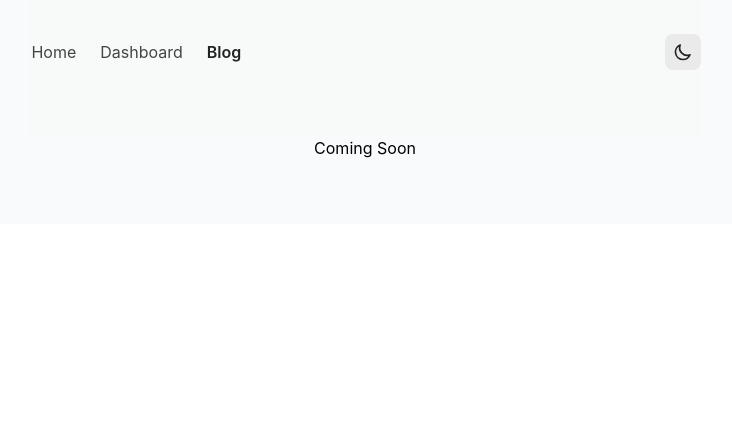
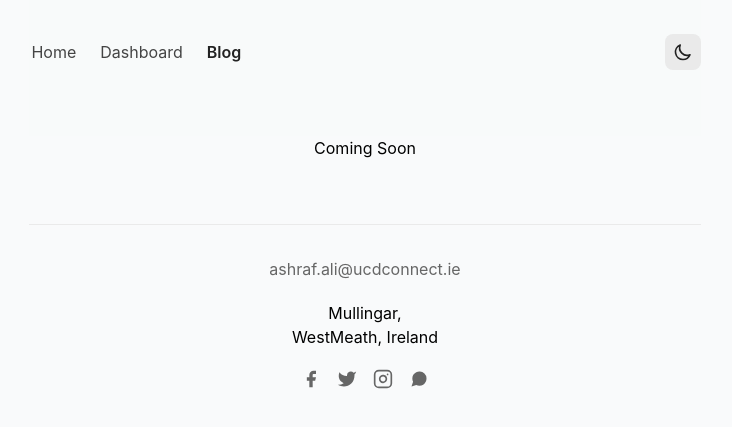
Before and after one commit to ash-xyz/webpage, a Next.js app: page /blog in a window 1280 px wide. Shown: the top 428 px of the page, without its empty margins (275-1007 px from the left). Built offline with nearby package versions, Linux system fonts and the light colour scheme.

Commit message:
Added footer

```diff
--- a/components/Container.tsx
+++ b/components/Container.tsx
@@ -3,6 +3,7 @@
 import { useState, useEffect } from 'react';
 import { useTheme } from 'next-themes';
 import NextLink from 'next/link'
+import Footer from '../components/Footer'
 import cn from 'classnames';
 
 function NavItem({ href, text }: { href: string, text: string }) {
@@ -86,6 +87,7 @@
                 className="flex flex-col justify-center px-8 bg-gray-50 dark:bg-gray-900"
             >
                 {children}
+                <Footer />
             </main>
         </div>
     )
--- /dev/null
+++ b/components/Footer.tsx
@@ -0,0 +1,87 @@
+import Link from 'next/link';
+
+const ExternalLink = ({ href, children }) => (
+    <a
+        className="text-gray-500 hover:text-gray-600 transition"
+        target="_blank"
+        rel="noopener noreferrer"
+        href={href}
+    >
+        {children}
+    </a>
+);
+
+export default function Footer() {
+    return (
+        <footer className="flex flex-col justify-center items-start max-w-2xl mx-auto w-full mb-8">
+            <hr className="w-full border-1 border-gray-200 dark:border-gray-800 mb-8" />
+            <div className="w-full border-gray-200 text-center">
+                <ExternalLink href="mailto:ashraf.ali@ucdconnect.ie">ashraf.ali@ucdconnect.ie</ExternalLink>
+                <p className="leading-normal my-5">
+                    Mullingar,
+                    <br />
+                    WestMeath, Ireland
+                </p>
+                <span className="inline-flex">
+                    <a className="text-gray-500">
+                        <svg
+                            fill="currentColor"
+                            stroke-linecap="round"
+                            stroke-linejoin="round"
+                            stroke-width="2"
+                            className="w-5 h-5"
+                            viewBox="0 0 24 24"
+                        >
+                            <path d="M18 2h-3a5 5 0 00-5 5v3H7v4h3v8h4v-8h3l1-4h-4V7a1 1 0 011-1h3z"></path>
+                        </svg>
+                    </a>
+                    <a className="ml-4 text-gray-500">
+                        <svg
+                            fill="currentColor"
+                            stroke-linecap="round"
+                            stroke-linejoin="round"
+                            stroke-width="2"
+                            className="w-5 h-5"
+                            viewBox="0 0 24 24"
+                        >
+                            <path d="M23 3a10.9 10.9 0 01-3.14 1.53 4.48 4.48 0 00-7.86 3v1A10.66 10.66 0 013 4s-4 9 5 13a11.64 11.64 0 01-7 2c9 5 20 0 20-11.5a4.5 4.5 0 00-.08-.83A7.72 7.72 0 0023 3z"></path>
+                        </svg>
+                    </a>
+                    <a className="ml-4 text-gray-500">
+                        <svg
+                            fill="none"
+                            stroke="currentColor"
+                            stroke-linecap="round"
+                            stroke-linejoin="round"
+                            stroke-width="2"
+                            className="w-5 h-5"
+                            viewBox="0 0 24 24"
+                        >
+                            <rect
+                                width="20"
+                                height="20"
+                                x="2"
+                                y="2"
+                                rx="5"
+                                ry="5"
+                            ></rect>
+                            <path d="M16 11.37A4 4 0 1112.63 8 4 4 0 0116 11.37zm1.5-4.87h.01"></path>
+                        </svg>
+                    </a>
+                    <a className="ml-4 text-gray-500">
+                        <svg
+                            fill="currentColor"
+                            stroke-linecap="round"
+                            stroke-linejoin="round"
+                            stroke-width="2"
+                            className="w-5 h-5"
+                            viewBox="0 0 24 24"
+                        >
+                            <path d="M21 11.5a8.38 8.38 0 01-.9 3.8 8.5 8.5 0 01-7.6 4.7 8.38 8.38 0 01-3.8-.9L3 21l1.9-5.7a8.38 8.38 0 01-.9-3.8 8.5 8.5 0 014.7-7.6 8.38 8.38 0 013.8-.9h.5a8.48 8.48 0 018 8v.5z"></path>
+                        </svg>
+                    </a>
+                </span>
+            </div>
+        </footer >
+    );
+}
```
